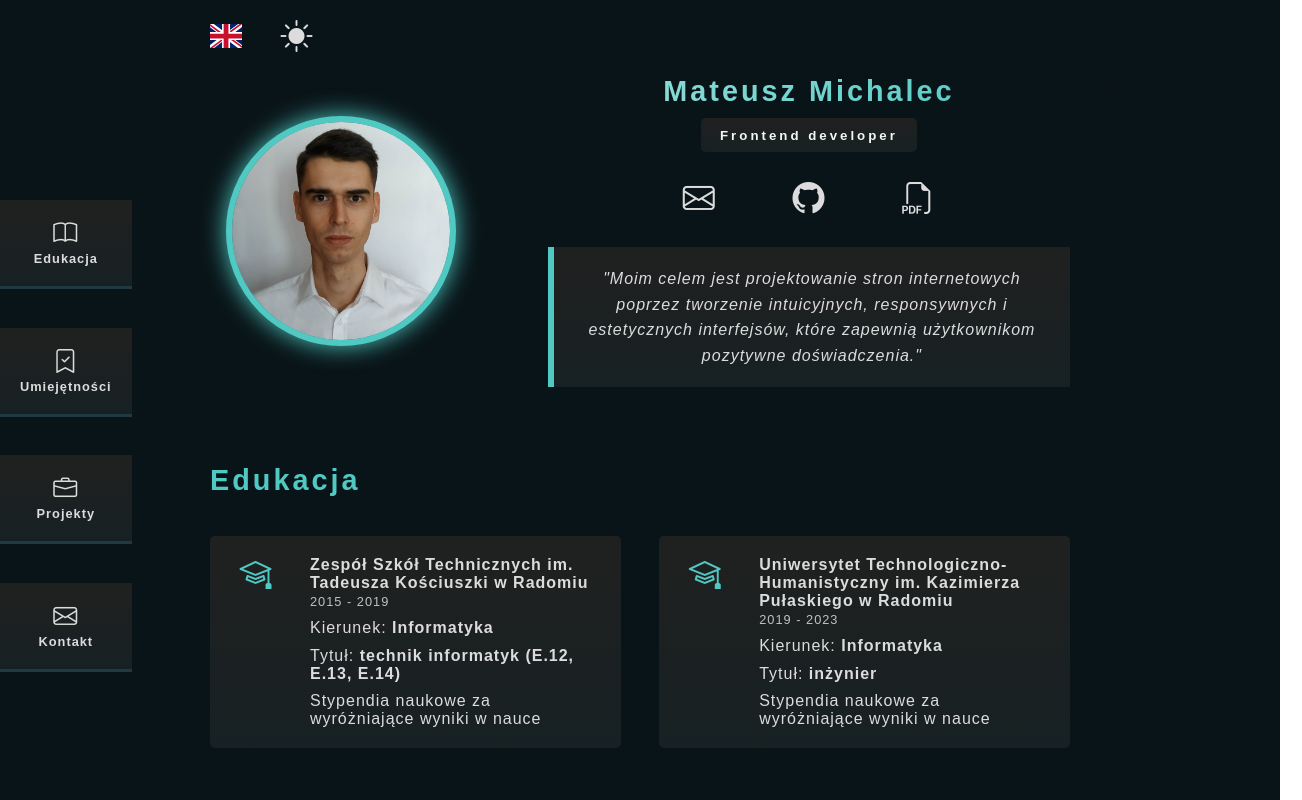
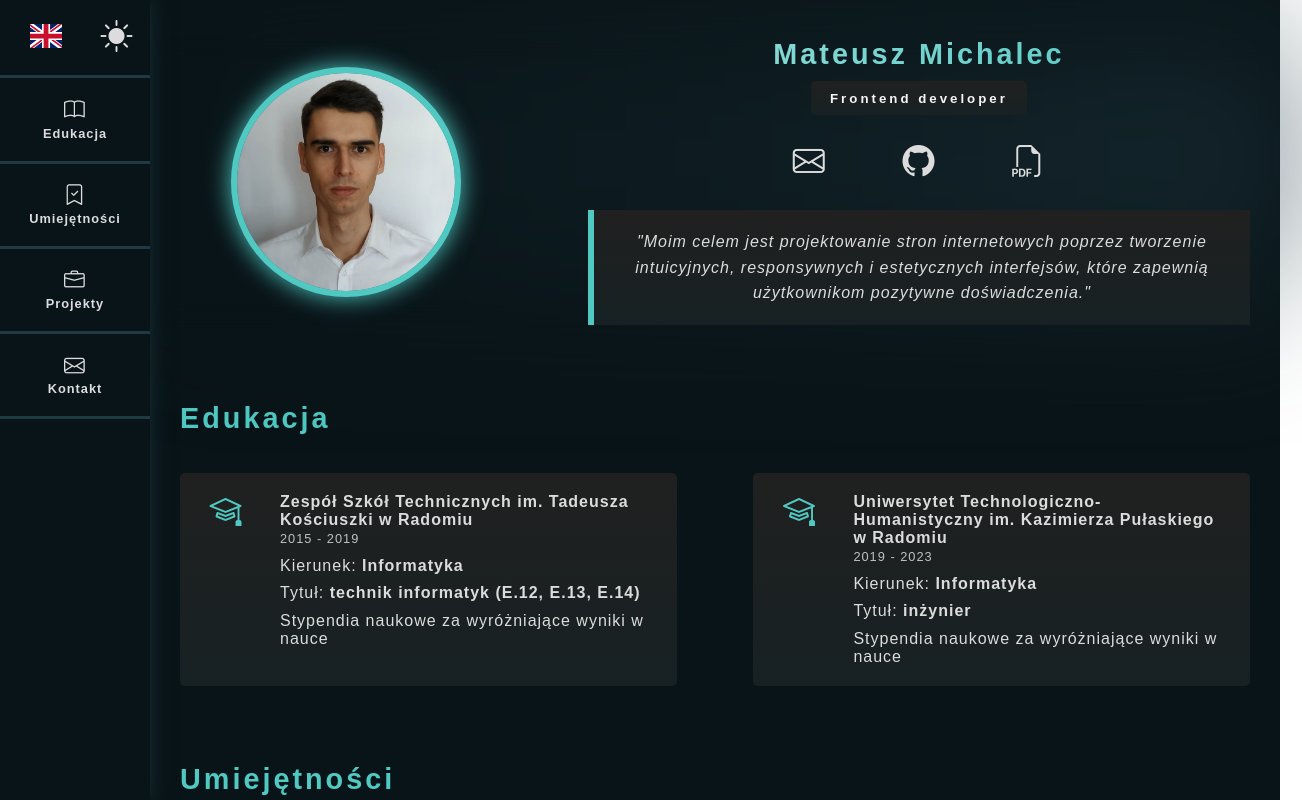
Before and after one commit to Mateusz-Michalec/mateusz-michalec.github.io, a React (Vite) app: page / in a window 1280 px wide. Shown: the top 800 px of the page, 1302 px wide, since content can reach past the window. Built offline with nearby package versions, Linux system fonts and the light colour scheme.

Commit message:
Styling changed (80%)

```diff
--- a/src/App.scss
+++ b/src/App.scss
@@ -13,6 +13,19 @@
   letter-spacing: 1px;
 }
 
+::-webkit-scrollbar {
+  width: 6px;
+  background: $c-dark-green;
+}
+
+::-webkit-scrollbar-thumb {
+  background: $c-aqua;
+}
+
+::-webkit-scrollbar-track {
+  box-shadow: inset 0 0 5px $c-medium-green;
+}
+
 // General
 
 #root {
@@ -20,7 +33,6 @@
   min-height: 100vh;
   color: $c-text;
   font-family: "League Spartan", sans-serif;
-
   padding-bottom: 10rem;
 }
 
@@ -88,39 +100,49 @@ button {
 
 .container {
   width: 100%;
-  padding-right: 45px;
-  padding-left: 45px;
+  padding-right: 30px;
+  padding-left: 30px;
   margin-right: auto;
   margin-left: auto;
 }
 
 @media (min-width: 576px) {
   .container {
-    max-width: 500px;
+    max-width: 540px;
   }
 }
 
 @media (min-width: 768px) {
   .container {
-    max-width: 650px;
+    max-width: 720px;
   }
 }
 
 @media (min-width: 992px) {
   .container {
-    max-width: 800px;
+    max-width: 960px;
+  }
+
+  .app {
+    margin-left: 150px;
+  }
+
+  #root {
+    > .options {
+      display: none;
+    }
   }
 }
 
 @media (min-width: 1200px) {
   .container {
-    max-width: 950px;
+    max-width: 1140px;
   }
 }
 
 @media (min-width: 1400px) {
   .container {
-    max-width: 1050px;
+    max-width: 1320px;
   }
 }
 
--- a/src/components/Education/Education.scss
+++ b/src/components/Education/Education.scss
@@ -4,7 +4,7 @@
   &__content {
     display: grid;
     gap: $m--md;
-    align-items: center;
+    justify-content: center;
   }
 
   &__years {
@@ -20,7 +20,6 @@
     background: $c-black-matte-gradient;
     background: $c-black-matte-gradient--webkit;
     padding: $p--lg;
-    max-width: 570px;
     border-radius: $p--xs;
 
     &-content {
@@ -37,8 +36,9 @@
   }
 }
 
-@media screen and (min-width: 768px) {
+@media screen and (min-width: 992px) {
   .education__content {
+    gap: $m--lg;
     grid-template-columns: 1fr 1fr;
   }
 }
--- a/src/components/Hero/Hero.jsx
+++ b/src/components/Hero/Hero.jsx
@@ -5,7 +5,7 @@ import { images } from "../../constans";
 const Hero = () => {
   return (
     <section className="hero">
-      {/* <div className="hero__gradient" /> */}
+      <div className="hero__gradient" />
       <div className="container">
         <div className="hero__img-glow-border">
           <img src={images.myPhoto} className="hero__img" alt="Zdjęcie " />
--- a/src/components/Hero/Hero.scss
+++ b/src/components/Hero/Hero.scss
@@ -3,11 +3,10 @@
 .hero {
   &__gradient {
     position: absolute;
-
     background: $hero-background-gradient;
     filter: blur(80px);
     opacity: 0.5;
-    width: 100%;
+    width: 90%;
     height: 15rem;
   }
 
@@ -111,3 +110,9 @@
     }
   }
 }
+
+@media (min-width: 768px) {
+  .hero {
+    padding-top: $m--md;
+  }
+}
--- a/src/components/Menu/Menu.jsx
+++ b/src/components/Menu/Menu.jsx
@@ -1,9 +1,11 @@
 import React from "react";
 import "./Menu.scss";
+import Options from "../Options/Options";
 
 const Menu = () => {
   return (
     <nav className="menu">
+      <Options />
       <button className="menu__item">
         <i className="bi bi-book"></i>
         <span className="menu__item-name">Edukacja</span>
--- a/src/components/Menu/Menu.scss
+++ b/src/components/Menu/Menu.scss
@@ -12,6 +12,10 @@
   background: $c-black-matte-gradient--webkit;
   display: grid;
   grid-template-columns: repeat(4, 1fr);
+
+  .options {
+    display: none;
+  }
 
   &__item {
     color: $c-text;
@@ -28,7 +32,7 @@
     }
 
     .bi {
-      font-size: 1.5rem;
+      font-size: 1.3rem;
     }
 
     &:hover {
@@ -48,18 +52,24 @@
     top: 50%;
     left: 0;
     transform: translateY(-50%);
-    width: fit-content;
-    grid-template-columns: 1fr;
+    width: 150px;
+    height: 100vh;
+    display: flex;
+    flex-direction: column;
     border: none;
-    background: none;
-    gap: $m--md;
+    background: $c-dark-green;
+    box-shadow: $box-shadow;
+
+    .options {
+      display: flex;
+    }
 
     &__item {
-      background-color: $c-dark-green;
-      border-bottom: 3px solid $c-medium-green;
-      background: $c-black-matte;
-      background: $c-black-matte-gradient;
-      background: $c-black-matte-gradient--webkit;
+      border-top: 3px solid $c-medium-green;
+
+      &:last-child {
+        border-bottom: 3px solid $c-medium-green;
+      }
     }
   }
 }
--- a/src/components/Skills/Skills.scss
+++ b/src/components/Skills/Skills.scss
@@ -61,7 +61,7 @@
   }
 }
 
-@media screen and (min-width: 700px) {
+@media screen and (min-width: 768px) {
   .skills {
     &__cards {
       grid-template-columns: repeat(3, 1fr);
@@ -69,7 +69,7 @@
   }
 }
 
-@media screen and (min-width: 900px) {
+@media screen and (min-width: 992px) {
   .skills {
     &__cards {
       grid-template-columns: repeat(4, 1fr);
```
